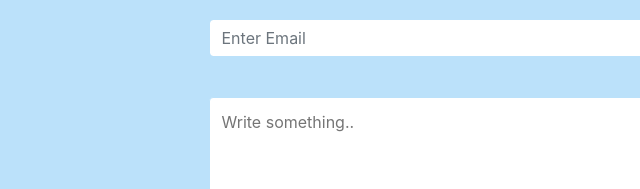
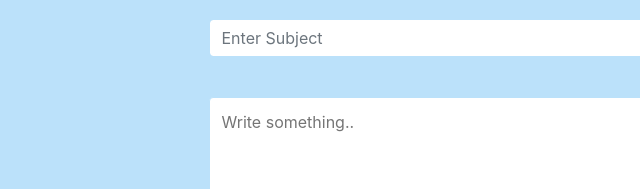
Before and after one commit to DevDan13/Responsive-Portfolio, a plain HTML site: page contact.html in a window 1280 px wide. Shown: the part 267-456 px from the top of the page, 142-782 px from the left. Drawn offline with nearby package versions, Linux system fonts and the light colour scheme.

Commit message:
fixed placeholder for subject.

```diff
--- a/contact.html
+++ b/contact.html
@@ -63,7 +63,7 @@
                     </div>
 
                     <div class="col-85">
-                      <input type="text" class="form-control user-data subject" placeholder="Enter Email">
+                      <input type="text" class="form-control user-data subject" placeholder="Enter Subject">
                       <div class="subjectStatus"></div>
                     </div>
 
```
